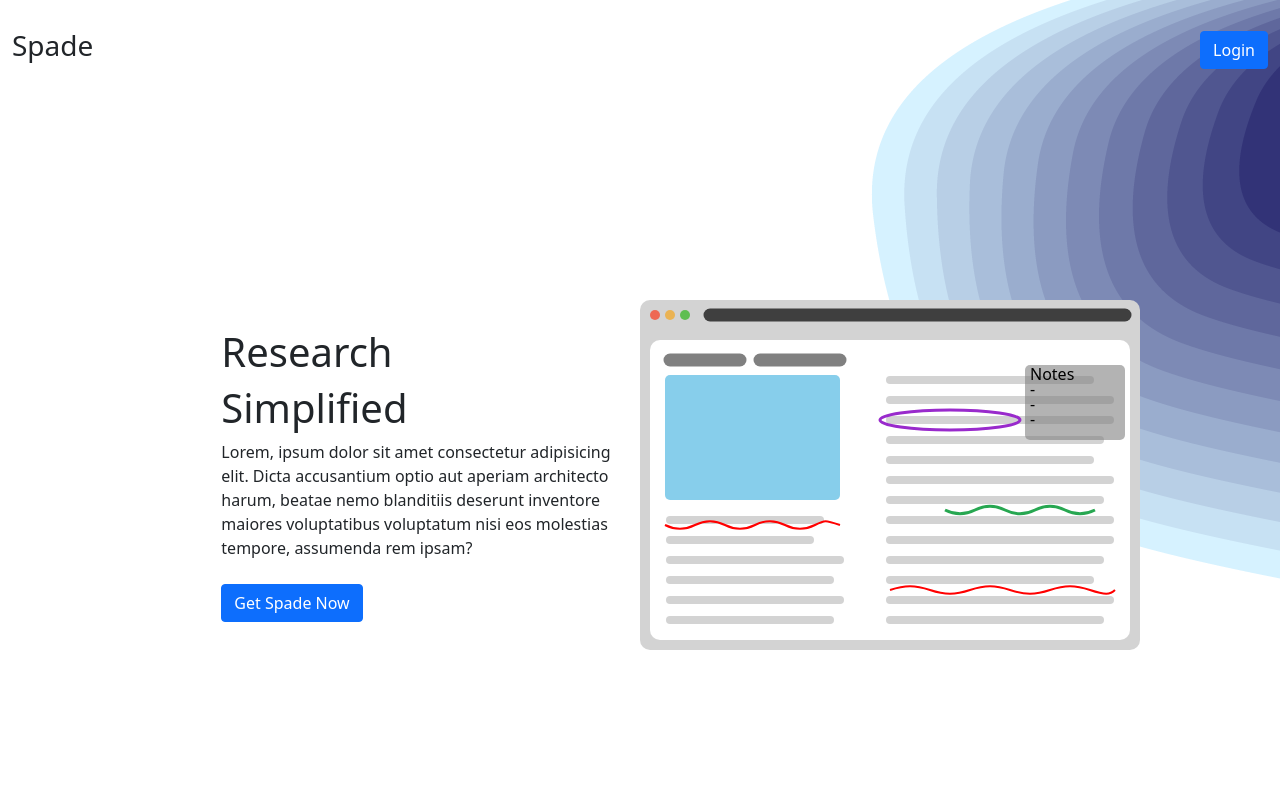
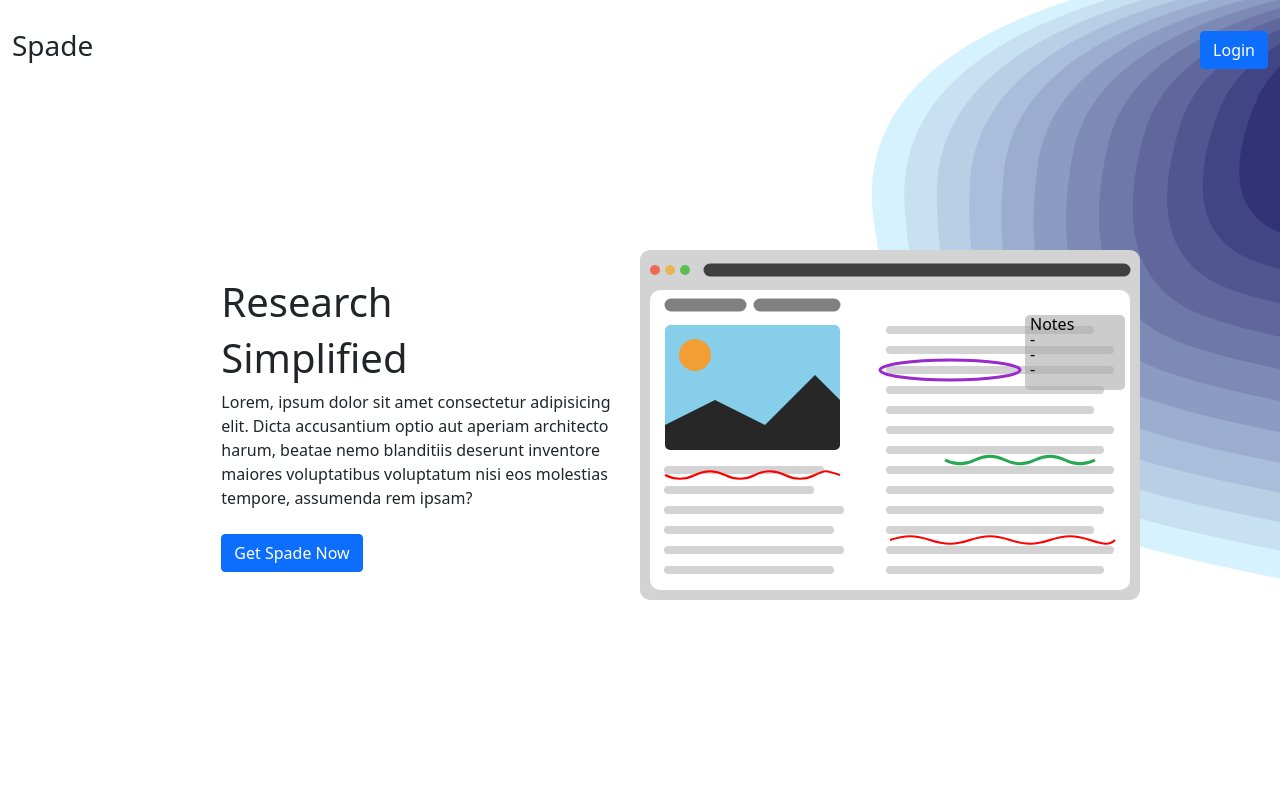
Before and after one commit to ezzatisawesome/SpadeWebsite, a plain HTML site: page index.html in a window 1280 px wide. Shown: the top 800 px of the page. Drawn offline with nearby package versions, Linux system fonts and the light colour scheme.

Commit message:
update svg

```diff
--- a/css/index.css
+++ b/css/index.css
@@ -29,7 +29,7 @@ body {
     display: flex;
     align-items: center;
 
-    margin-top: 200px;
+    margin-top: 150px;
     margin-bottom: 300px;
 }
 
--- a/index.html
+++ b/index.html
@@ -79,31 +79,43 @@
                                     stroke-dashoffset: 0;
                                 }
                             }
+
+                            .class-text {
+                                animation: hello 1s linear forwards;
+                            }
+                            @hello {
+                                to {
+                                    stroke-dashoffset: 0;
+                                }
+                            }
+
                         </style>
 
                         <rect id="svg-background" width="500" height="350" rx="10px" ry="10px" fill="lightgray"/>
                         <g>
-                            <circle cx="15px" cy="15px" r="5px" style="fill:rgb(238,105,84);"/>
-                            <circle cx="30px" cy="15px" r="5px" style="fill:rgb(234,179,84);"/>
-                            <circle cx="45px" cy="15px" r="5px" style="fill:rgb(95,190,82);"/>
+                            <circle cx="15px" cy="20px" r="5px" style="fill:rgb(238,105,84);"/>
+                            <circle cx="30px" cy="20" r="5px" style="fill:rgb(234,179,84);"/>
+                            <circle cx="45px" cy="20" r="5px" style="fill:rgb(95,190,82);"/>
                         </g>
-                        <line class="browser-line" x1="70" x2="485" y1="15" y2="15" stroke="#3f3f3f" stroke-linecap="round"/>
+                        <line class="browser-line" x1="70" x2="484" y1="20" y2="20" stroke="#3f3f3f" stroke-linecap="round"/>
                         <rect id="page" width="480" height="300" x="10px" y="40px" rx="10px" ry="10px" fill="white"/>
                         <g>
-                            <line class="browser-line" x1="30" x2="100" y1="60" y2="60" stroke="gray" stroke-linecap="round"/>
-                            <line class="browser-line" x1="120" x2="200" y1="60" y2="60" stroke="gray" stroke-linecap="round"/>
+                            <line class="browser-line" x1="31" x2="100" y1="55" y2="55" stroke="gray" stroke-linecap="round"/>
+                            <line class="browser-line" x1="120" x2="194" y1="55" y2="55" stroke="gray" stroke-linecap="round"/>
                         </g>
                         <g>
                             <rect width="175" height="125" x="25" y="75" rx="5px" ry="5px" fill="skyblue"/>
-
+                            <circle style="fill:#F19F35;" cx="55" cy="105" r="15.995" />
+                            <path d="M 25 175 L 75 150 L 125 175 L 175 125 L 200 150 L 200 200 L 25 200" fill="#272727" stroke-linejoin="round"/>
+                            <rect width="185" height="135" x="20" y="70" rx="10" ry="10" fill="none" stroke="white" stroke-width="10px"/>
                         </g>
                         <g>
-                            <line class="text-line" x1="30" x2="180" y1="220" y2="220"/>
-                            <line class="text-line" x1="30" x2="170" y1="240" y2="240"/>
-                            <line class="text-line" x1="30" x2="200" y1="260" y2="260"/>
-                            <line class="text-line" x1="30" x2="190" y1="280" y2="280"/>
-                            <line class="text-line" x1="30" x2="200" y1="300" y2="300"/>
-                            <line class="text-line" x1="30" x2="190" y1="320" y2="320"/>
+                            <line class="text-line" x1="28" x2="180" y1="220" y2="220"/>
+                            <line class="text-line" x1="28" x2="170" y1="240" y2="240"/>
+                            <line class="text-line" x1="28" x2="200" y1="260" y2="260"/>
+                            <line class="text-line" x1="28" x2="190" y1="280" y2="280"/>
+                            <line class="text-line" x1="28" x2="200" y1="300" y2="300"/>
+                            <line class="text-line" x1="28" x2="190" y1="320" y2="320"/>
                         </g>
                         <g>
                             <line class="text-line" x1="250" x2="450" y1="80" y2="80"/>
@@ -127,13 +139,20 @@
                             <path class="squiggle" d=" M 305 210 C 315 215 325 215 335 210 C 345 205 355 205 365 210 C 375 215 385 215 395 210 C 405 205 415 205 425 210 C 435 215 445 215 455 210" stroke="#27a751" stroke-width="3" fill="none"/>
                         </g>
                         <g>
-                                <rect class="text-box" width="100" height="75" x="385" y="65" rx="5px" ry="5px" fill-opacity="60%" fill="gray";/>
+                            <rect width="100" height="75" x="385" y="65" rx="5px" ry="5px" fill-opacity="60%" fill="#aaaaaa";>
+                                <animate id="box-appear" attributeName="height" from="0" to="75" dur="1s" fill="freeze"/>
+                            </rect>
+                            <g>
                                 <text x="390" y="80">
-                                   Notes
+                                    Notes
                                 </text>
                                 <text x="390" y="95"> - </text>
                                 <text x="390" y="110"> - </text>
                                 <text x="390" y="125"> - </text>
+                                <animate attributeName="opacity"
+                                    values="0;1;" dur="2s">
+                                </animate>
+                            </g>
                         </g>
                     </svg>
                 </div>
@@ -158,14 +177,15 @@
                     <img src="img/download.png" alt="">
                 </div>
                 <div class="col-md-4">
-                    <h2>Citations</h2>
+                    <h2> Cool Citations</h2>
                     Lorem ipsum dolor sit amet consectetur adipisicing elit. Animi labore quae explicabo iure atque, molestiae rerum doloribus? Voluptas eius placeat vel sapiente laudantium? Facilis iure fugit a blanditiis, pariatur beatae.
                 </div>
             </div>
 
             <div class="row justify-content-center" id="rating">
                 <div class="col-md-4">
-                    <h2>Rating</h2>
+                    <h2>Ready</h2>
+                    <h2>Ratings</h2>
                     Lorem ipsum dolor sit, amet consectetur adipisicing elit. Quo maxime sed necessitatibus numquam explicabo eaque corrupti molestiae, praesentium deleniti dicta animi ipsum dolorum esse expedita, sit incidunt illo et rem?
                 </div>
                 <div class="col-md-4">
```
Also changed, not shown: download.svg (deleted), img/hello.svg.
